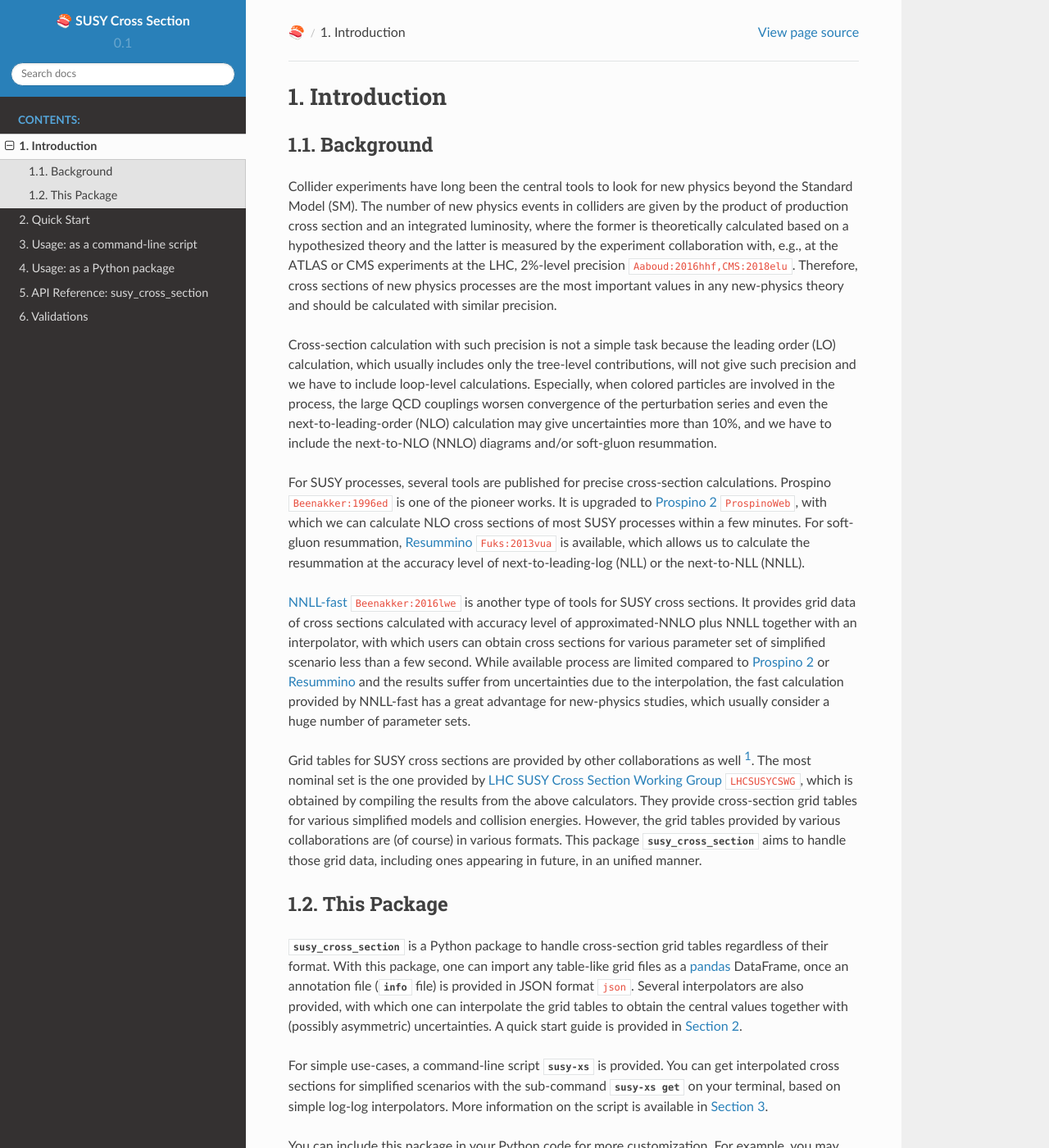
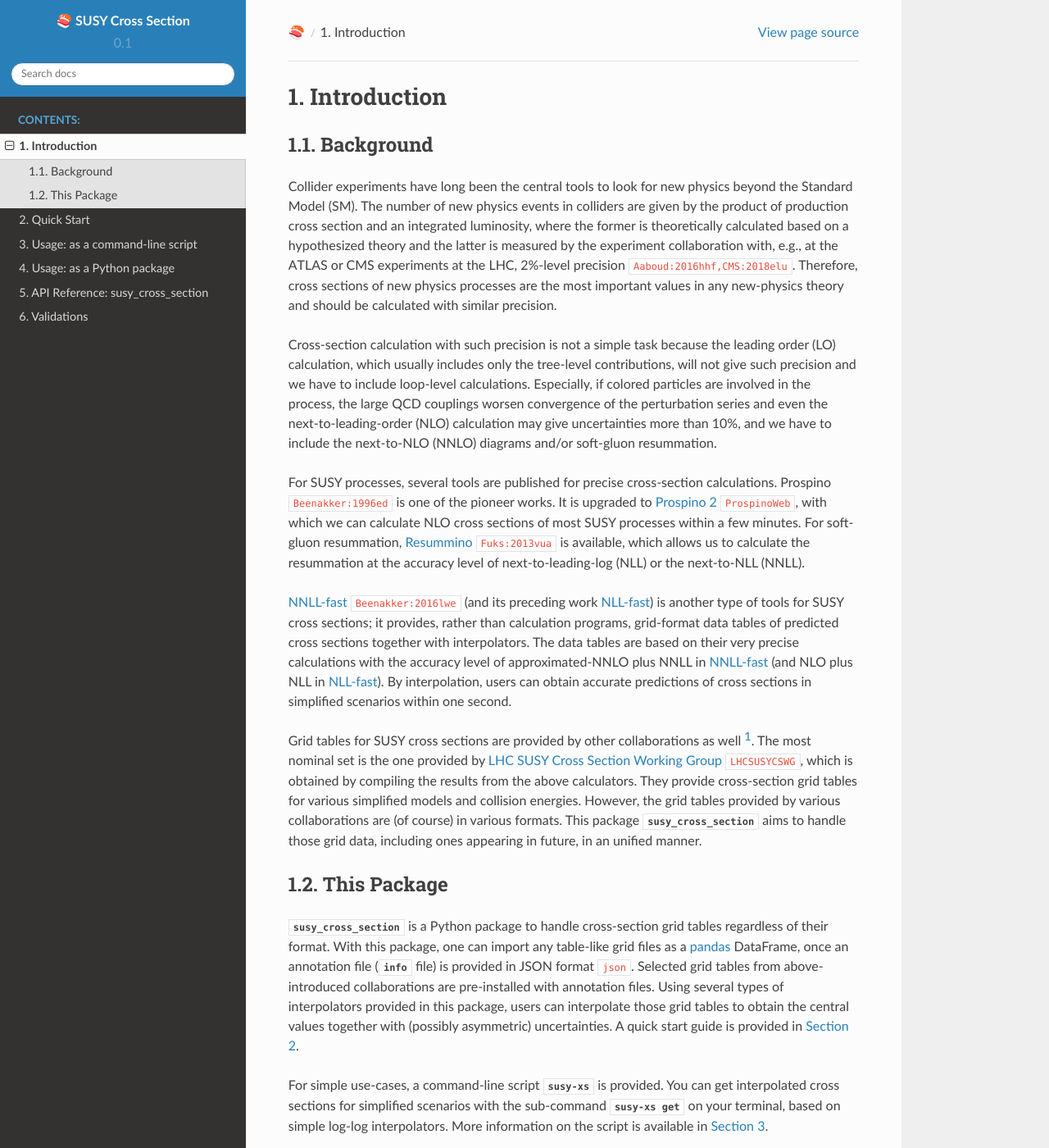
Before and after one commit to misho104/susy_cross_section, a Sphinx documentation site: the page built from docs/introduction.rst, in a window 1280 px wide and 1400 px high. Shown: the whole window at 82% size. Built offline with Sphinx 7.4.7 and the Read the Docs theme 2.0.0, drawn with Linux system fonts in a browser that asks for light colours; cross-references to code outside the pages are shown as plain code.

Commit message:
doc: improve introduction and acknowledgements

```diff
--- a/docs/introduction.rst
+++ b/docs/introduction.rst
@@ -12,16 +12,17 @@ The number of new physics events in colliders are given by the product of produc
 Therefore, cross sections of new physics processes are the most important values in any new-physics theory and should be calculated with similar precision.
 
 Cross-section calculation with such precision is not a simple task because the leading order (LO) calculation, which usually includes only the tree-level contributions, will not give such precision and we have to include loop-level calculations.
-Especially, when colored particles are involved in the process, the large QCD couplings worsen convergence of the perturbation series and even the next-to-leading-order (NLO) calculation may give uncertainties more than 10%, and we have to include the next-to-NLO (NNLO) diagrams and/or soft-gluon resummation.
+Especially, if colored particles are involved in the process, the large QCD couplings worsen convergence of the perturbation series and even the next-to-leading-order (NLO) calculation may give uncertainties more than 10%, and we have to include the next-to-NLO (NNLO) diagrams and/or soft-gluon resummation.
 
 For SUSY processes, several tools are published for precise cross-section calculations.
 Prospino :cite:`Beenakker:1996ed` is one of the pioneer works.
 It is upgraded to `Prospino 2`_ :cite:`ProspinoWeb`, with which we can calculate NLO cross sections of most SUSY processes within a few minutes.
 For soft-gluon resummation, `Resummino`_ :cite:`Fuks:2013vua` is available, which allows us to calculate the resummation at the accuracy level of next-to-leading-log (NLL) or the next-to-NLL (NNLL).
 
-`NNLL-fast`_ :cite:`Beenakker:2016lwe` is another type of tools for SUSY cross sections.
-It provides grid data of cross sections calculated with accuracy level of approximated-NNLO plus NNLL together with an interpolator, with which users can obtain cross sections for various parameter set of simplified scenario less than a few second.
-While available process are limited compared to `Prospino 2`_ or `Resummino`_ and the results suffer from uncertainties due to the interpolation, the fast calculation provided by NNLL-fast has a great advantage for new-physics studies, which usually consider a huge number of parameter sets.
+`NNLL-fast`_ :cite:`Beenakker:2016lwe` (and its preceding work `NLL-fast`_) is another type of tools for SUSY cross sections;
+it provides, rather than calculation programs, grid-format data tables of predicted cross sections together with interpolators.
+The data tables are based on their very precise calculations with the accuracy level of approximated-NNLO plus NNLL in `NNLL-fast`_ (and NLO plus NLL in `NLL-fast`_).
+By interpolation, users can obtain accurate predictions of cross sections in simplified scenarios within one second.
 
 Grid tables for SUSY cross sections are provided by other collaborations as well [#deepxs]_.
 The most nominal set is the one provided by `LHC SUSY Cross Section Working Group`_ :cite:`LHCSUSYCSWG`, which is obtained by compiling the results from the above calculators.
@@ -34,7 +35,8 @@ This Package
 
 `!susy_cross_section` is a Python package to handle cross-section grid tables regardless of their format.
 With this package, one can import any table-like grid files as a `pandas`_ DataFrame, once an annotation file (`info` file) is provided in JSON format :cite:`json`.
-Several interpolators are also provided, with which one can interpolate the grid tables to obtain the central values together with (possibly asymmetric) uncertainties.
+Selected grid tables from above-introduced collaborations are pre-installed with annotation files.
+Using several types of interpolators provided in this package, users can interpolate those grid tables to obtain the central values together with (possibly asymmetric) uncertainties.
 A quick start guide is provided in `Section 2`_.
 
 For simple use-cases, a command-line script `!susy-xs` is provided.
@@ -63,6 +65,8 @@ More information on the script is available in `Section 3`_.
       https://www.thphys.uni-heidelberg.de/~plehn/index.php?show=prospino
 .. _NNLL-fast:
       https://www.uni-muenster.de/Physik.TP/~akule_01/nnllfast/doku.php?id=start
+.. _NLL-fast:
+      https://www.uni-muenster.de/Physik.TP/~akule_01/nnllfast/doku.php?id=start
 .. _Resummino:
       https://resummino.hepforge.org/
 .. _pandas:
```
Also changed, not shown: 3 other files.
